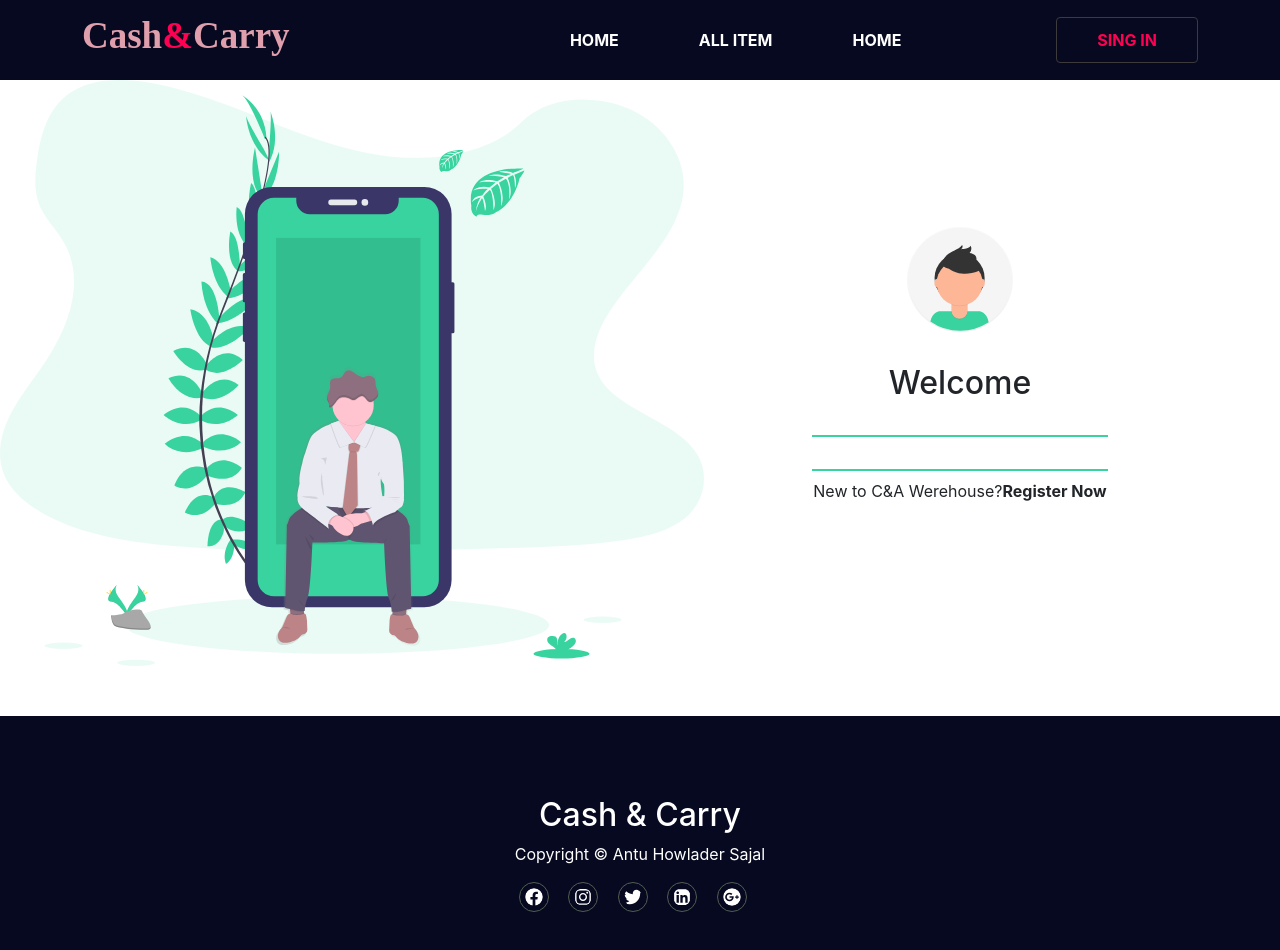
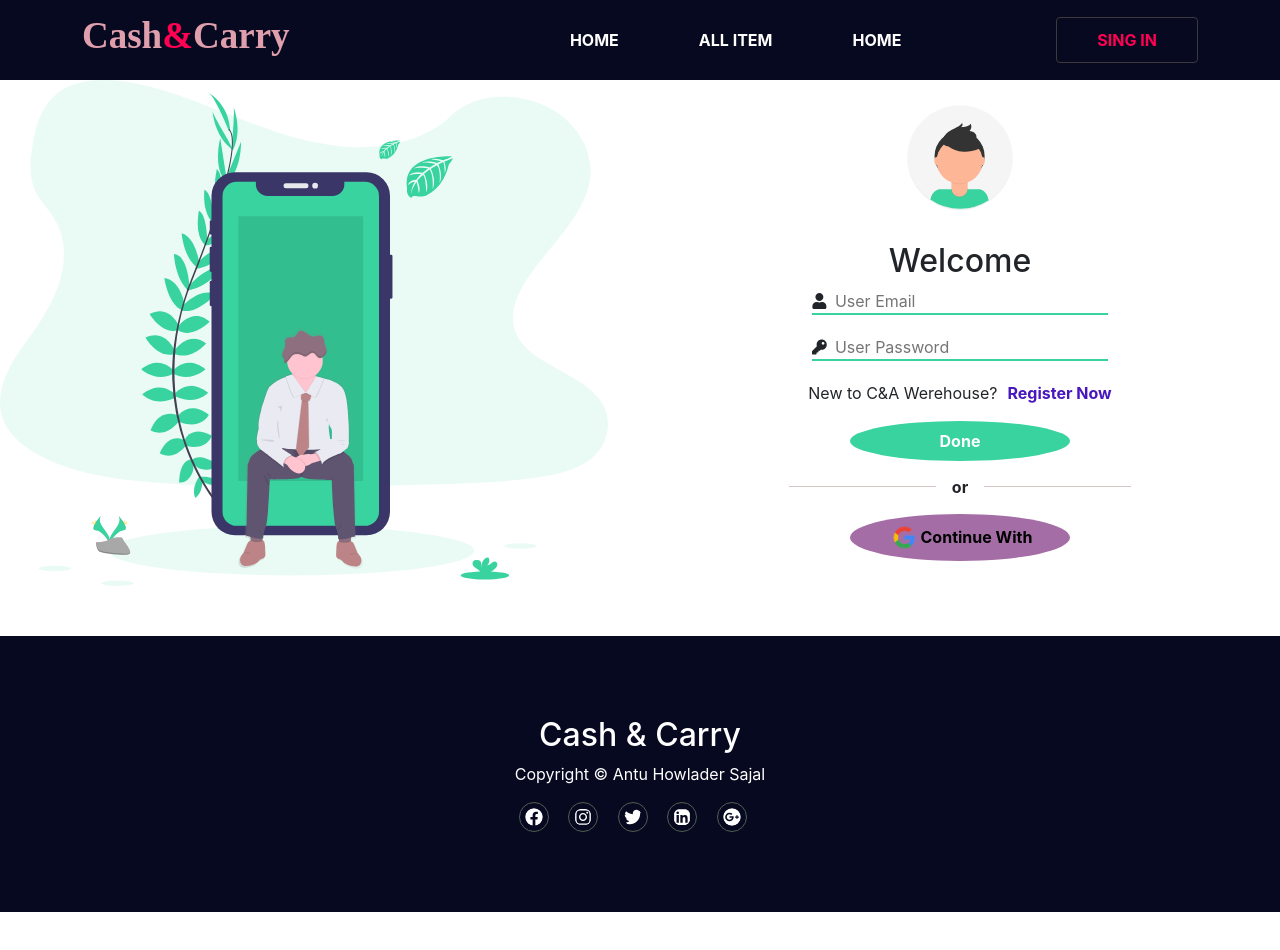
Before and after one commit to Sajalhowlader/invento-warehouse, a React (Create React App) app: page /singIn in a window 1280 px wide. Shown: the top 950 px of the page. After the commit the page ends 912 px from the top, so only its background shows below. Built offline with nearby package versions, Linux system fonts and the light colour scheme.

Commit message:
add singIn component

```diff
--- a/src/Pages/AllCss/AllCss.css
+++ b/src/Pages/AllCss/AllCss.css
@@ -127,7 +127,7 @@
 }
 
 .divider-img img {
-    width: 110%;
+    width: 95%;
 }
 
 .divider-info {
@@ -137,18 +137,91 @@
     text-align: center;
 }
 
-.divider-info input {
+.user-input {
     display: block;
     margin: 0 auto;
     width: 70%;
+
+    border-bottom: 2px solid #38d39f;
+
+    margin-bottom: 20px;
+
+}
+
+.user-input input {
+    outline: none;
     border: none;
-    border-bottom: 2px solid #38d39f;
-    background: none;
-    margin-bottom: 8px;
-    outline: none;
+    background-color: none;
+    width: 100%;
 }
 
 .divider-info img {
     width: 25%;
     margin-bottom: 32px;
 }
+
+.or-container div {
+    height: 1px;
+    width: 147px;
+    background: #d5c6c6;
+}
+
+.or-container {
+    display: flex;
+    justify-content: center;
+    align-items: center;
+    margin-bottom: 15px;
+}
+
+.or-container strong {
+    padding: 0px 16px;
+}
+
+.submit-type {
+    border: none;
+    padding: 8px;
+    font-weight: bold;
+    color: white;
+    background: #38d39f;
+    width: 52%;
+    border-radius: 50%;
+    margin-bottom: 14px;
+}
+
+.submit-type {
+    border: none;
+    padding: 8px;
+    font-weight: bold;
+    color: white;
+    background: #38d39f;
+    width: 52%;
+    border-radius: 50%;
+    margin-bottom: 14px;
+}
+
+.google-btn {
+    padding: 0px;
+    display: flex;
+    align-items: center;
+    justify-content: center;
+    margin: 0 auto;
+    border: none;
+    outline: none;
+    width: 52%;
+    padding: 7px 0px;
+    border-radius: 50%;
+    font-weight: bold;
+    background: #a46da5;
+}
+
+.google-btn img {
+    margin-bottom: 0px;
+    width: 15%;
+}
+
+.strong {
+    cursor: pointer;
+    display: inline-block;
+    margin-left: 10px;
+    color: #4716bf;
+}
--- a/src/Pages/User/SingIn/SingIn.js
+++ b/src/Pages/User/SingIn/SingIn.js
@@ -2,6 +2,8 @@
 import { useNavigate } from 'react-router-dom';
 import bgImg from '../../../images/bg.svg'
 import userImg from '../../../images/avatar.svg'
+import googleImg from '../../../images/google3.png'
+import { FaKey, FaUser } from 'react-icons/fa';
 const SingIn = () => {
     const navigate = useNavigate()
     const handleSingUp = () => {
@@ -16,10 +18,25 @@
                 <div className="divider-info">
                     <img src={userImg} alt="" className="user-img" />
                     <h2>Welcome</h2>
-                    <input type="email" name="" />
-                    <input type="password" name="" />
-                    <p>New to C&A Werehouse?<strong onClick={handleSingUp}>Register Now</strong></p>
+                    <form>
+                        <span className='d-flex align-items-center user-input'> <FaUser className='me-2' />
+                            <input className='' placeholder='User Email' type="email" name="" />
+                        </span>
+                        <span className='d-flex align-items-center user-input '>
+                            <FaKey className='me-2' />
+                            <input className='' type="password" name="" placeholder='User Password' />
+                        </span>
+                        <p>New to C&A Werehouse?<strong className='strong' onClick={handleSingUp}>Register Now</strong></p>
+                        <input className='submit-type' type="submit" value="Done" />
+                    </form>
+                    <div className="or-container">
+                        <div></div>
+                        <strong>or</strong>
+                        <div></div>
+                    </div>
+                    <button className='google-btn'> <img src={googleImg} alt="" /> Continue With</button>
                 </div>
+
             </div>
         </div>
     );
```
